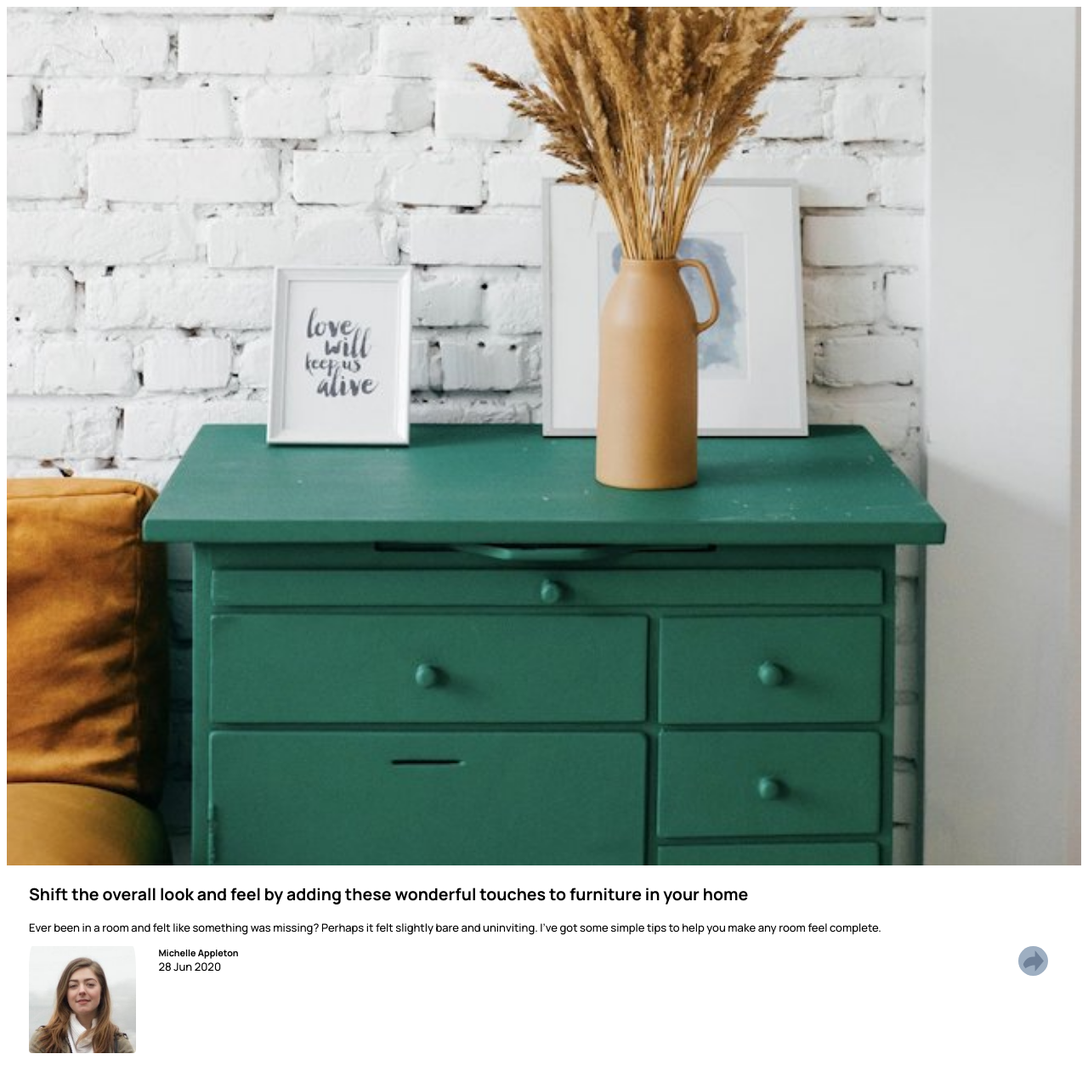
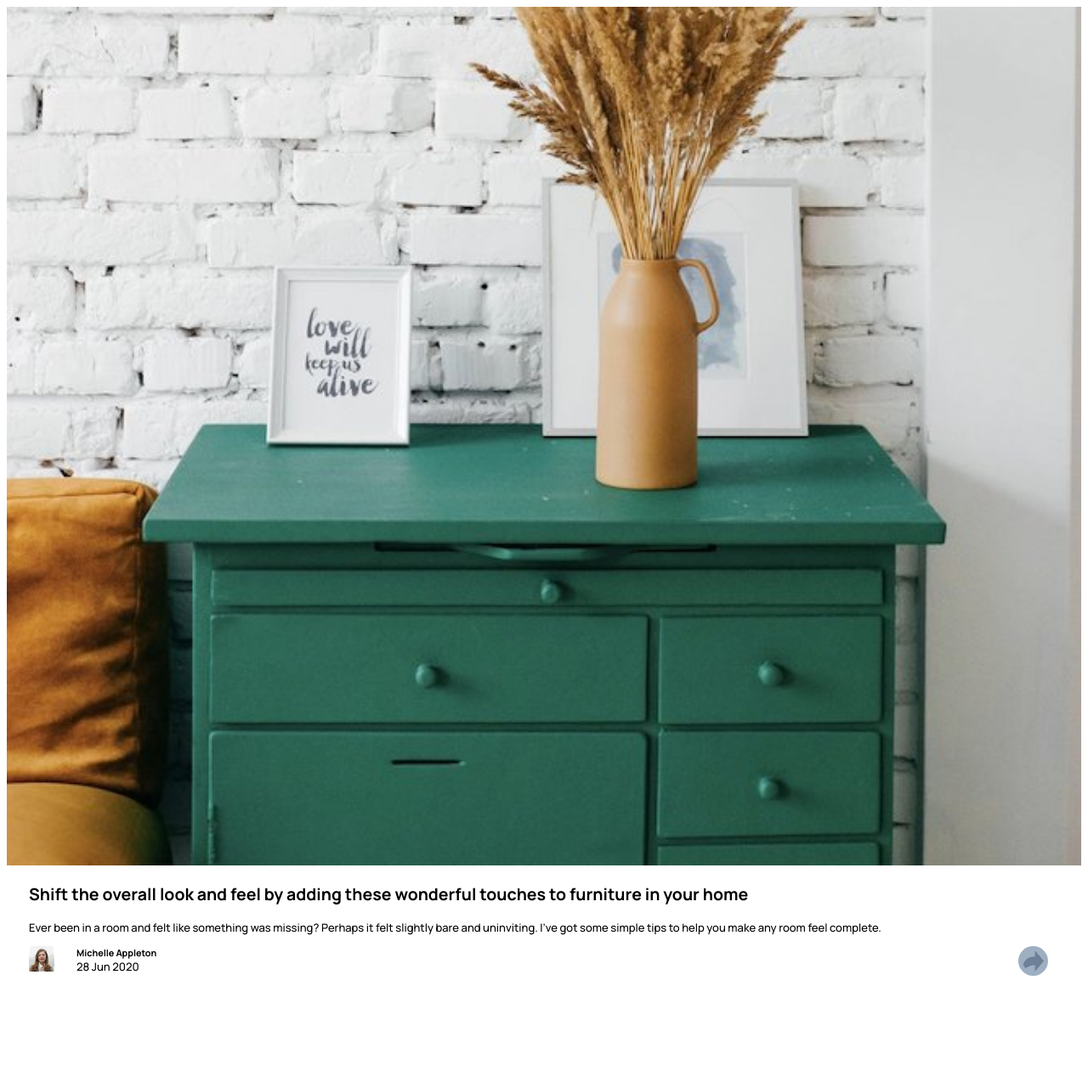
Before and after one commit to andredufresne/article-preview, a plain HTML site: page index.html in a window 1280 px wide. Shown: the whole page at 85% size. After the commit the page ends 1178 px from the top, so only its background shows below. Drawn offline with Linux system fonts and the light colour scheme.

Commit message:
fixed avatar dimensions

```diff
--- a/styles.css
+++ b/styles.css
@@ -33,7 +33,8 @@ h2 {
 .avatar {
     border-radius: 30px;
     display: inline-flex;
-    width: 10%;
+    width: 30px;
+    height: 30px;
     position: relative;
     bottom: 0;
     padding: 0 2em 2em;
```
